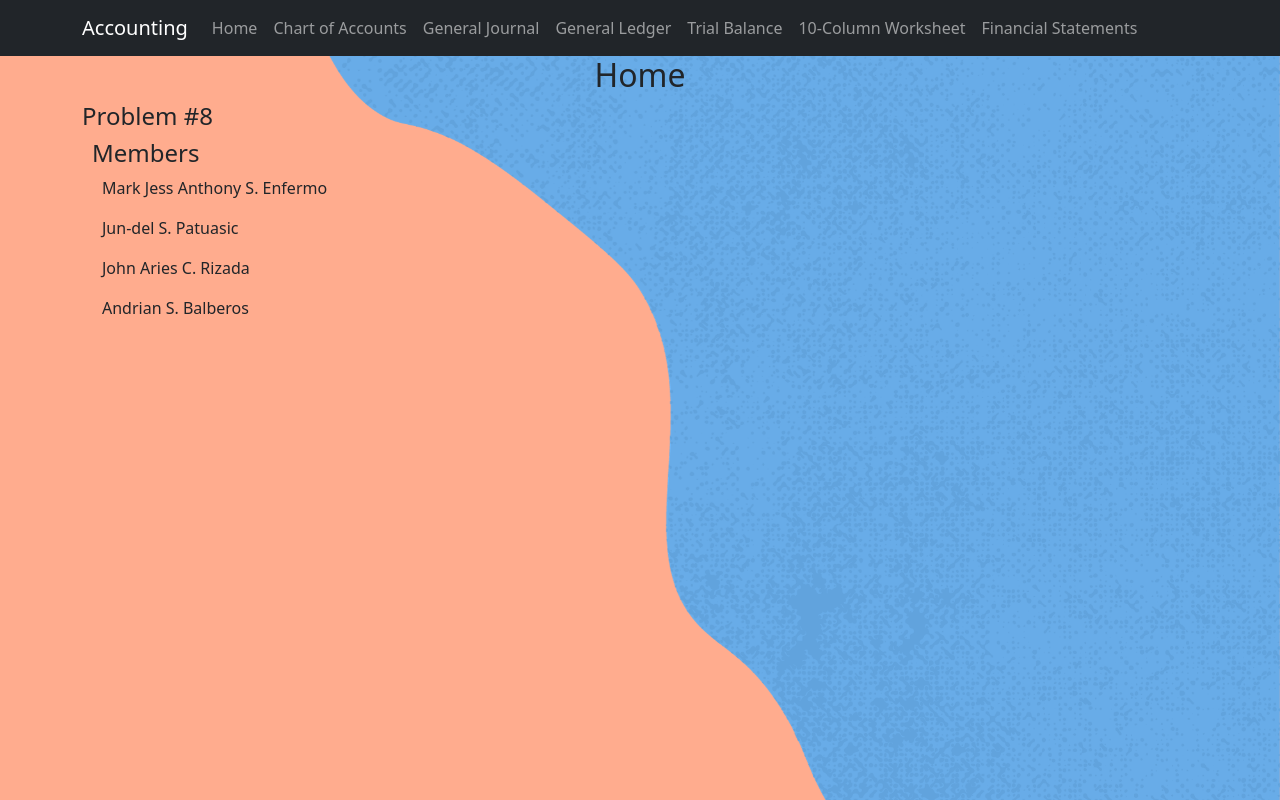
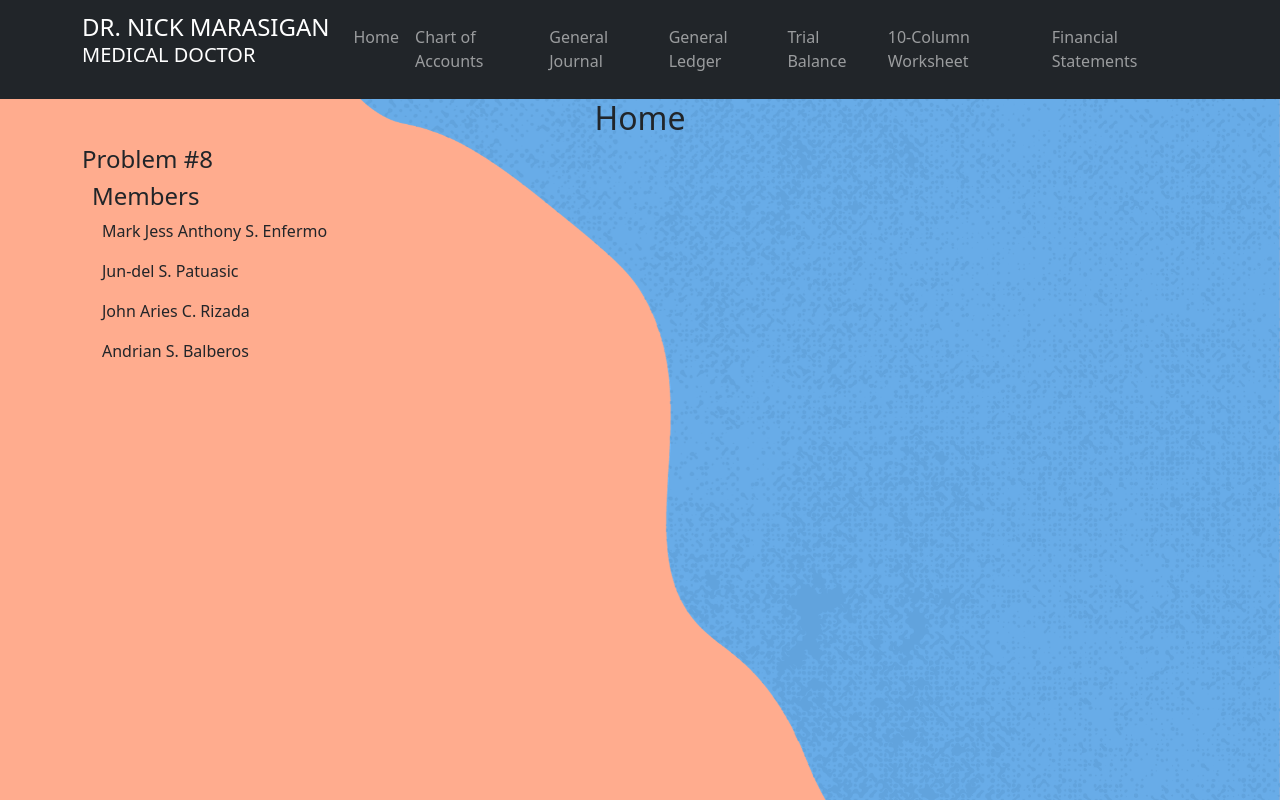
Before and after one commit to orenji-neko/accounting-website, a React (Create React App) app: page / in a window 1280 px wide. Built offline with nearby package versions, Linux system fonts and the light colour scheme.

Commit message:
fixed bar

```diff
--- a/src/App.js
+++ b/src/App.js
@@ -31,7 +31,10 @@ function App() {
       <div>
         <Navbar bg="dark" variant="dark" sticky="top">
           <Container>
-            <Navbar.Brand href="#home" onClick={() => {setPanel(<Home/>)}}>Accounting</Navbar.Brand>
+            <Navbar.Brand href="#home" onClick={() => {setPanel(<Home/>)}}>
+              <h4 style={{marginBottom: -2}}>DR. NICK MARASIGAN</h4>
+              <p>MEDICAL DOCTOR</p>
+            </Navbar.Brand>
             <Nav className="me-auto">
               <Nav.Link href="#home" onClick={() => {setPanel(<Home/>)}}>Home</Nav.Link>
               <Nav.Link href="#chart" onClick={()=>{setPanel(<Chart/>)}}>Chart of Accounts</Nav.Link>
```
